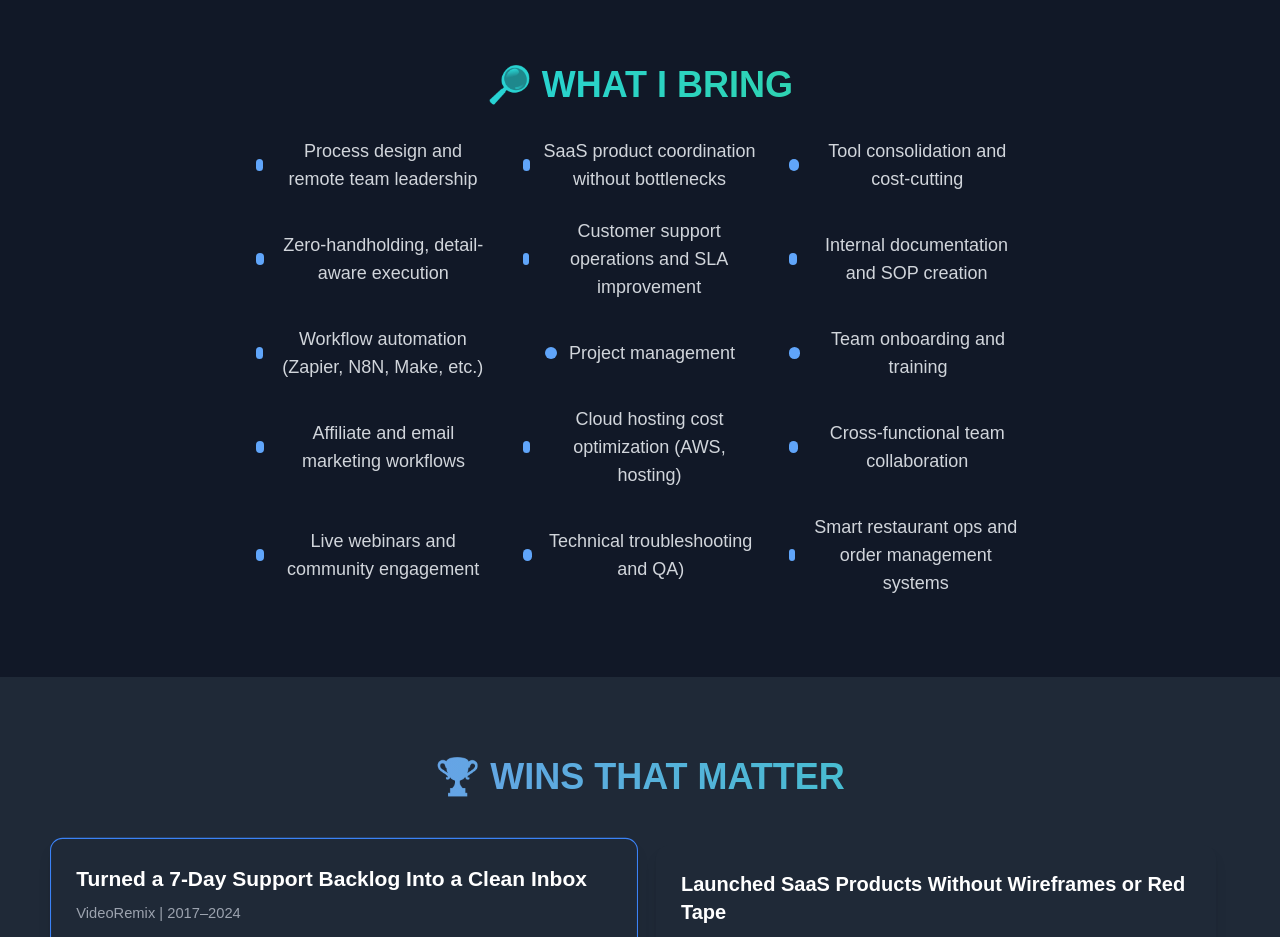
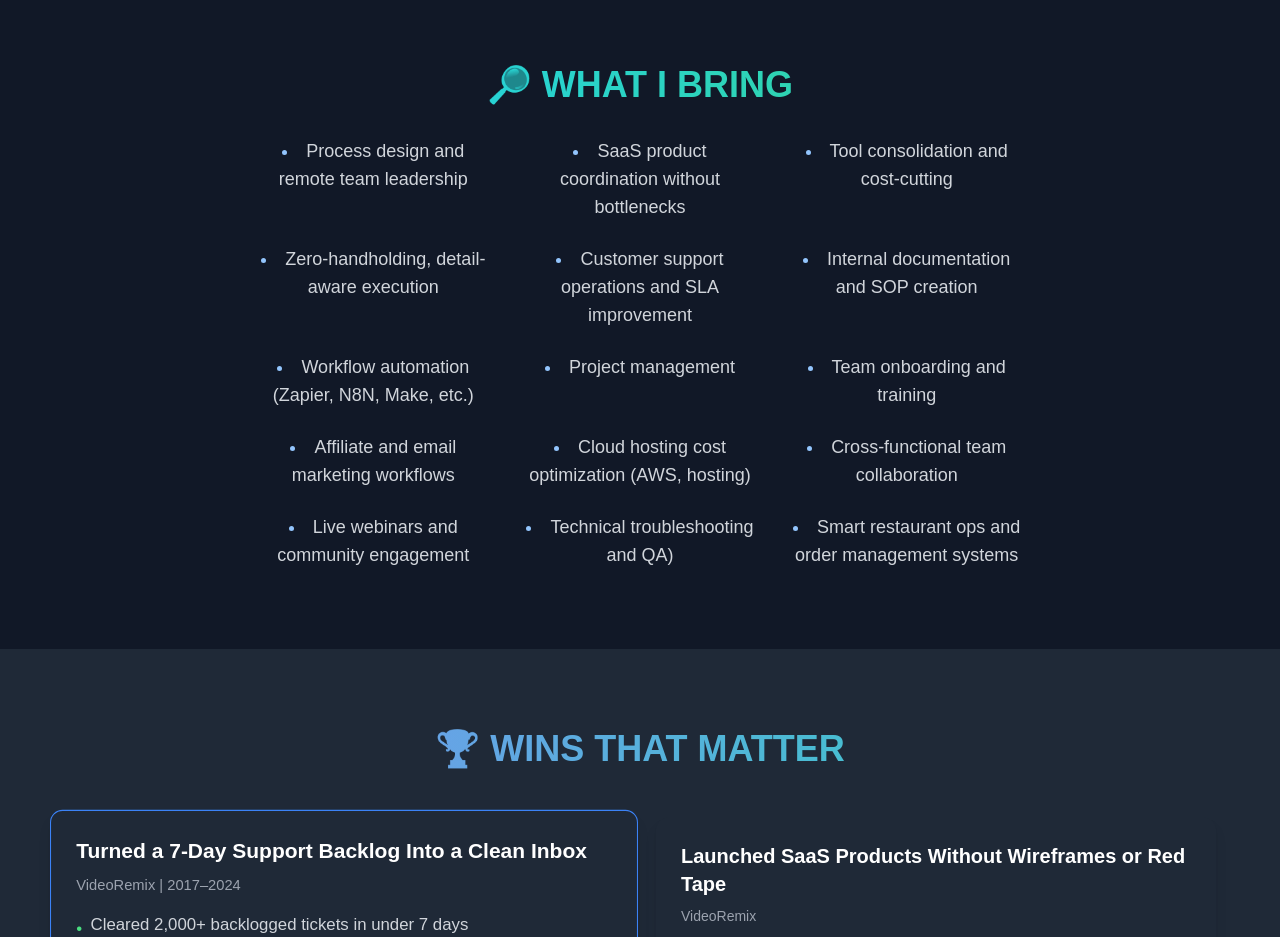
Before and after one commit to bhadmusolaide/portfolio, a React (Create React App) app: page / in a window 1280 px wide. Shown: the part 880-1817 px from the top of the page. Built offline with nearby package versions, Linux system fonts and the light colour scheme.

Commit message:
Refactor Skills section: use native list markers for consistency and accessibility

```diff
--- a/src/App.js
+++ b/src/App.js
@@ -353,7 +353,7 @@ function App() {
       <section id="skills" className="py-16 sm:py-20 px-2 sm:px-4 md:px-8 bg-gray-800 dark:bg-gray-900">
         <div className="max-w-3xl mx-auto text-center">
           <h2 className="text-2xl sm:text-3xl md:text-4xl font-bold mb-6 sm:mb-8 bg-gradient-to-r from-cyan-400 to-emerald-400 text-transparent bg-clip-text">🔎 WHAT I BRING</h2>
-          <ul className="grid grid-cols-1 sm:grid-cols-2 lg:grid-cols-3 gap-x-8 gap-y-4 sm:gap-y-6 text-base sm:text-lg text-gray-300 dark:text-gray-300">
+          <ul className="list-disc marker:text-blue-400 dark:marker:text-blue-300 list-inside grid grid-cols-1 sm:grid-cols-2 lg:grid-cols-3 gap-x-8 gap-y-4 sm:gap-y-6 text-base sm:text-lg text-gray-300 dark:text-gray-300">
             {[
               "Process design and remote team leadership",
               "SaaS product coordination without bottlenecks",
@@ -371,10 +371,7 @@ function App() {
               "Technical troubleshooting and QA)",
               "Smart restaurant ops and order management systems"
             ].map((item, i) => (
-              <li key={i} className="flex items-center group justify-start sm:justify-center">
-                <span className="w-3 h-3 bg-blue-400 rounded-full mr-2 sm:mr-3 transition-transform group-hover:scale-125"></span>
-                {item}
-              </li>
+              <li key={i}>{item}</li>
             ))}
           </ul>
         </div>
```
